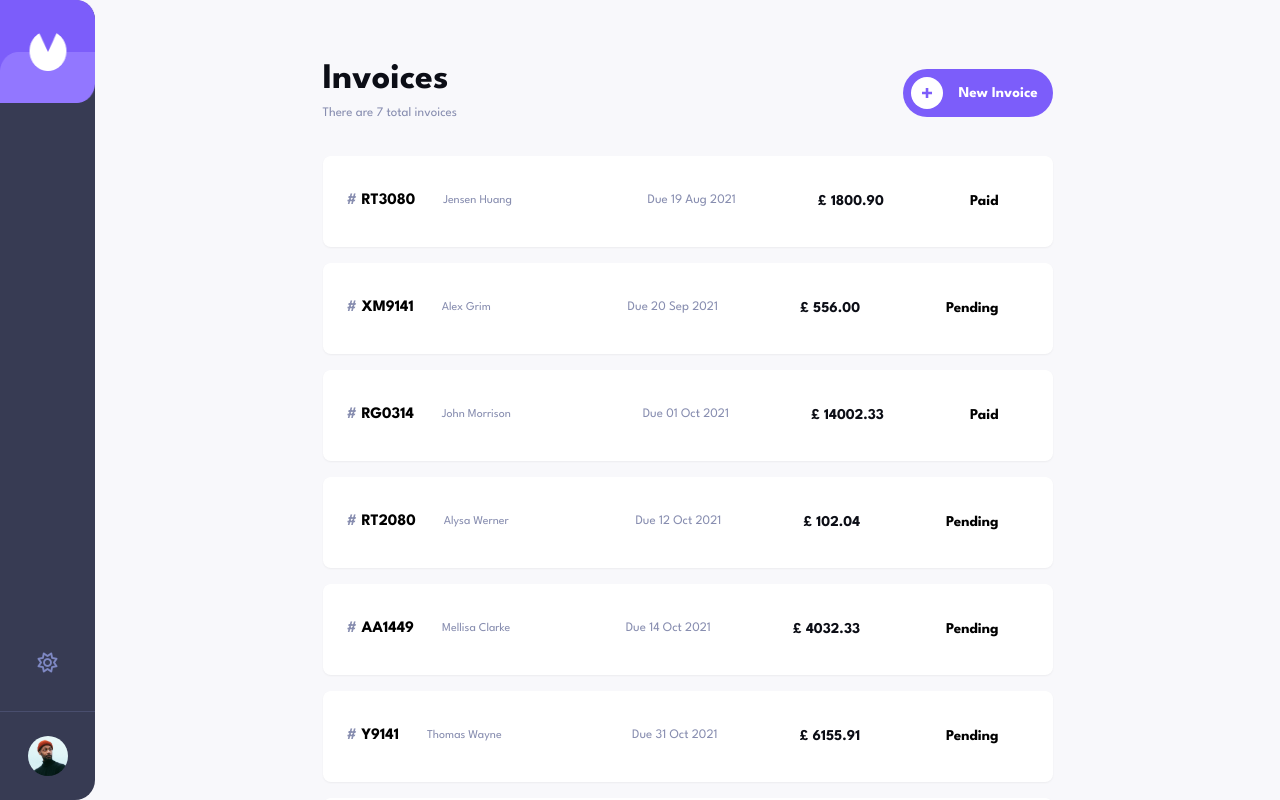
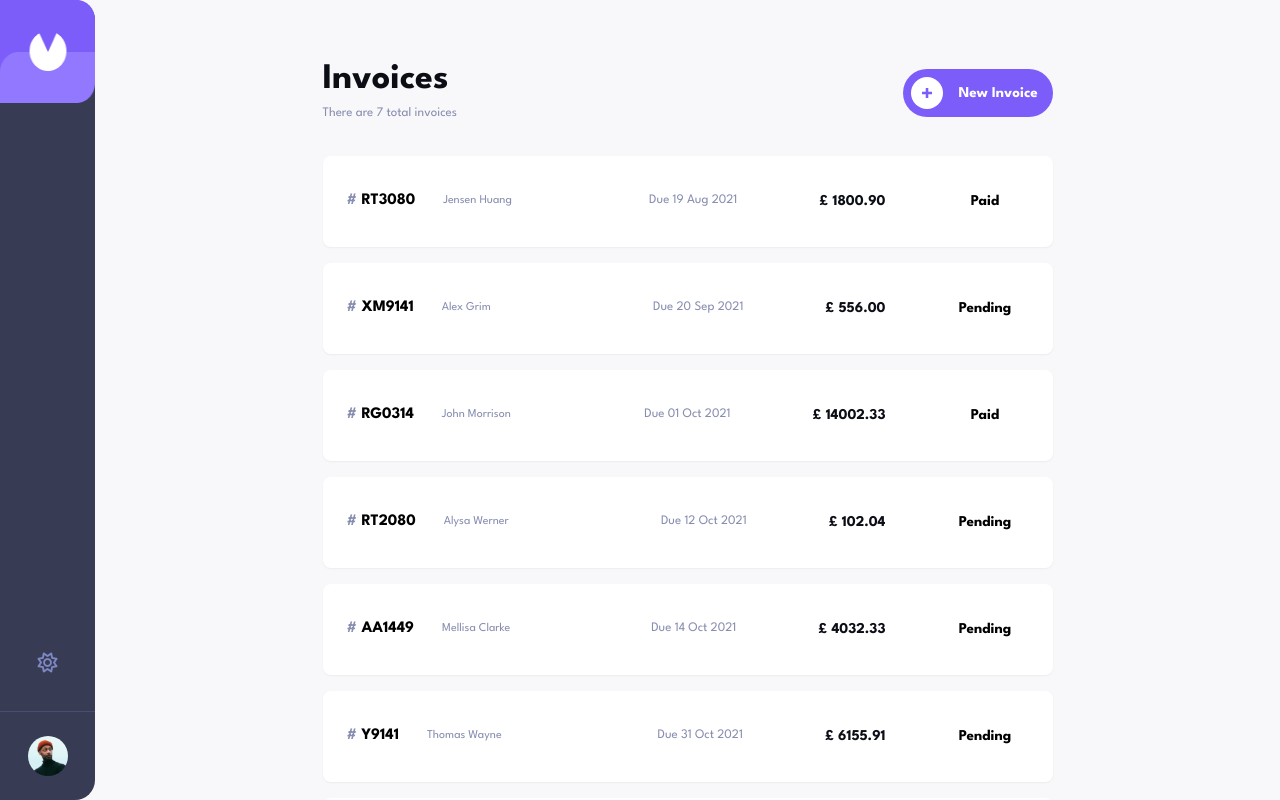
Before and after one commit to xasanovdev/invoice-app, a Vue app: page / in a window 1280 px wide. Built offline with nearby package versions, Linux system fonts and the light colour scheme.

Commit message:
fixed status width

```diff
--- a/src/components/card/Card.vue
+++ b/src/components/card/Card.vue
@@ -21,7 +21,7 @@
       </div>
 
       <div
-        :class="`py-[14px] px-[30px] rounded-md flex items-center gap-2 bg-${getStatusColorClass()} bg-opacity-10 text-${getStatusColorClass()}`"
+        :class="`w-[103px] py-[14px] rounded-md flex items-center justify-center gap-2 bg-${getStatusColorClass()} bg-opacity-10 text-${getStatusColorClass()}`"
       >
         <!-- Call getStatusColorClass directly in the class binding -->
         <p :class="`w-2 h-2 bg-${getStatusColorClass()} rounded-full`"></p>
--- a/src/pages/MainContent.vue
+++ b/src/pages/MainContent.vue
@@ -17,12 +17,12 @@
           </div>
           <div>
             <div></div>
-            <new-invoice-button />
+            <NewInvoiceButton />
           </div>
         </nav>
       </header>
 
-      <invoice-wrapper />
+      <InvoiceWrapper />
     </div>
   </main>
 </template>
```
